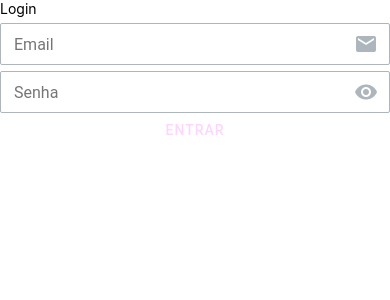
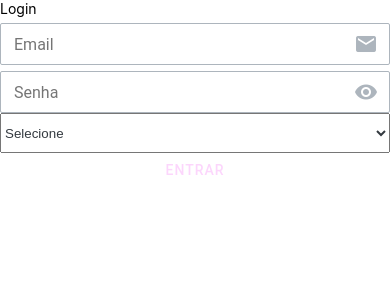
Before and after one commit to lucassmsilva/sirius, a React Native app: screen / in a window 390 px wide. Shown: the top 300 px of the page. Built offline with nearby package versions, Linux system fonts and the light colour scheme.

Commit message:
controlled picker

```diff
--- a/package.json
+++ b/package.json
@@ -10,12 +10,14 @@
     "lint": "eslint . --ext .js,.jsx,.ts,.tsx"
   },
   "dependencies": {
+    "@react-native-picker/picker": "^2.4.0",
     "react": "17.0.2",
     "react-extras": "^3.0.0",
     "react-hook-form": "^7.29.0",
     "react-native": "0.68.0",
     "react-native-modern-datepicker": "^1.0.0-beta.91",
     "react-native-paper": "^4.12.0",
+    "react-native-smooth-picker": "^1.1.5",
     "react-native-vector-icons": "^9.1.0",
     "styled-components": "^5.3.5",
     "yup": "^0.32.11"
--- a/src/components/ControlledDatePicker/DatePicker.tsx
+++ b/src/components/ControlledDatePicker/DatePicker.tsx
@@ -1,7 +1,7 @@
 import React, { useState } from 'react';
 import { Keyboard } from 'react-native'
 import { Controller } from 'react-hook-form';
-import { ErrorText } from './styles';
+import { ErrorText } from '../../styles';
 import { Portal, Modal, TextInput, Button } from 'react-native-paper';
 // import TextInputMask from 'react-native-text-input-mask';
 // import { If } from 'react-extras';
--- a/src/components/ControlledInput/ControlledInput.tsx
+++ b/src/components/ControlledInput/ControlledInput.tsx
@@ -1,7 +1,7 @@
 import React, { useState } from 'react';
 import { ControlledTextFieldProps } from './types';
 import { Controller } from 'react-hook-form';
-import { ErrorText } from './styles';
+import { ErrorText } from '../../styles';
 import { TextInput } from 'react-native-paper';
 import { customColors } from '../../theme';
 
@@ -36,7 +36,7 @@ const ControlledInput = ({name, control, type, label, required, icon}: Controlle
                             onChangeText={onChange}
                             error={!!error}
                             selectionColor={customColors.bgLight}
-                            outlineColor={customColors.textDark}
+                            outlineColor={customColors.grey}
                             activeOutlineColor={customColors.accent}
                             style={{
                                 backgroundColor: customColors.bgLight,
@@ -53,7 +53,7 @@ const ControlledInput = ({name, control, type, label, required, icon}: Controlle
                                             }
                                         }
                                     }
-                                    color={customColors.textDark}
+                                    color={customColors.grey}
                                 />
                                 )
 
--- /dev/null
+++ b/src/components/ControlledPicker/ControlledPicker.tsx
@@ -0,0 +1,62 @@
+import React, { useState } from 'react';
+import { Picker } from '@react-native-picker/picker';
+import { ControlledPickerProps } from './types';
+import { Controller } from 'react-hook-form';
+import { ErrorText } from '../../styles';
+import { customColors } from '../../theme';
+import { PickerField } from './styles';
+import { View } from 'react-native';
+
+const ControlledPicker = ({ name, control, items, required }: ControlledPickerProps) => {
+
+    items = (items ?? []).filter(item => item != undefined);
+    console.log(items)
+
+    return (
+        <React.Fragment>
+            <Controller
+                name={name}
+                control={control}
+                render={({ field: { onChange, value }, fieldState: { error } }) => (
+                    <React.Fragment>
+                        <PickerField>
+                            <Picker
+                                testID="basic-picker"
+                                mode='dropdown'
+                                selectedValue={value}
+                                onValueChange={onChange}
+                                style={{
+                                    height: 40,
+                                    alignItems: 'center',
+                                    bottom: 6,
+                                    color: (error)? customColors.error :((value == '')? customColors.textMuted : customColors.textDark)
+                                }}
+                            >
+                                {items.map((item, index) => (
+                                    <Picker.Item
+                                        key={index}
+                                        color={customColors.textDark}
+                                        label={item.label}
+                                        value={item.value}
+                                    />
+                                ))}
+                            </Picker>
+                        </PickerField>
+                        {error && (
+                            <View style={{width: '100%'}}>
+                                <ErrorText>{error ? error.message : null}</ErrorText>
+                            </View>
+                        )}
+                    </React.Fragment>
+
+
+                )}
+                rules={{ required: required }}
+            />
+        </React.Fragment>
+
+    );
+
+}
+
+export default ControlledPicker;
--- /dev/null
+++ b/src/components/ControlledPicker/styles.tsx
@@ -0,0 +1,10 @@
+import { View } from "react-native";
+import styled from "styled-components";
+import { customColors } from "../../theme";
+
+export const PickerField = styled(View)`
+width: 100%;
+height: 40px;
+border: 1px solid;
+border-color: ${customColors.grey}
+`;
--- /dev/null
+++ b/src/components/ControlledPicker/types.ts
@@ -0,0 +1,13 @@
+import { Control, FieldValues } from 'react-hook-form';
+
+type PickerItem = {
+    label: string;
+    value: string | number;
+}
+
+export type ControlledPickerProps = {
+    name: string;
+    items: Array<PickerItem>
+    control: Control<FieldValues, any>;
+    required?: boolean;
+}
--- a/src/components/LoginForm/LoginForm.tsx
+++ b/src/components/LoginForm/LoginForm.tsx
@@ -4,7 +4,8 @@ import { yupResolver } from '@hookform/resolvers/yup';
 import * as yup from "yup";
 import ControledInput from "../ControlledInput/ControlledInput";
 import { Container, LoginBox, SubmitButton, SubmitText, TextField, Title } from "./styles";
-import { Keyboard, TouchableWithoutFeedback } from 'react-native';
+import { Keyboard, TouchableWithoutFeedback, View } from 'react-native';
+import ControlledPicker from "../ControlledPicker/ControlledPicker";
 
 
 export default function LoginForm() {
@@ -12,14 +13,16 @@ export default function LoginForm() {
     type LoginProps = {
         email: string;
         password: string;
+        picker: string;
     }
 
     const schema = yup.object({
         email: yup.string().email('Deve ser um email válido').required('Obrigatório'),
         password: yup.string().min(8, 'Minímo de 8 caracteres').required('Obrigatório'),
+        picker: yup.string().required('Obrigatório'),
     }).required();
 
-    const { control, handleSubmit, formState: { errors } } = useForm<LoginProps>({
+    const { control, handleSubmit, formState: { errors } } = useForm<any>({
         defaultValues: {
           email: '',
           password: '',
@@ -28,6 +31,25 @@ export default function LoginForm() {
     });
 
     const onSubmit = data => console.log(data);
+
+    let pickerOptions = [
+        {
+            label: 'Selecione',
+            value: ''
+        },
+        {
+            label: 'Java',
+            value: 'java'
+        },
+        {
+            label: 'Javascript',
+            value: 'js'
+        },
+        {
+            label: 'PYTHON',
+            value: 'py'
+        },
+    ];
 
 
     return (
@@ -57,10 +79,21 @@ export default function LoginForm() {
                             />
                         </TextField>
 
+                    <TextField>
+                        <ControlledPicker
+                                control={control}
+                                name="picker"
+                                items={pickerOptions}
+                                required={false}
+                        />
+                    </TextField>
 
+
+                    <View style={{alignItems: 'center', width: '100%'}}>
                         <SubmitButton onPress={handleSubmit(onSubmit)} title="Submit">
                             <SubmitText>Entrar</SubmitText>
                         </SubmitButton>
+                    </View>
                     </LoginBox>
             </Container>
         </TouchableWithoutFeedback>
--- a/src/components/LoginForm/styles.tsx
+++ b/src/components/LoginForm/styles.tsx
@@ -26,13 +26,16 @@ export const Title = styled(Text)`
     font-size: ${customFonts.extraLarge}px;
     font-weight: bold;
     margin: 10px 0px;
+    color: ${customColors.textDark};
 `;
 
 export const TextField = styled(View)`
     width: 90%;
 `;
 
+
 export const SubmitButton = styled(Button)`
+
     background-color: ${customColors.secondary};
     width: 60%;
 `;
--- a/src/components/ControlledInput/styles.tsx
+++ b/src/styles.tsx
@@ -1,11 +1,8 @@
 import styled from 'styled-components';
-import { TextInput } from 'react-native-paper';
 import { Text } from 'react-native'
-import { customFonts, customColors } from '../../theme';
+import { customFonts, customColors } from './theme';
 
 export const ErrorText = styled(Text)`
-    margin-left: 0px;
-    margin-bottom: 10px;
     font-size: ${customFonts.small}px;
     color: ${customColors.error};
 `;
--- a/src/theme.ts
+++ b/src/theme.ts
@@ -31,8 +31,10 @@ export const customColors = {...{
     primary: '#e3e3',
     secondary: '#0275d8',
     accent: '#f1c40f',
-    error: '#ff3333',
+    error: '#B00020',
+    grey: '#adb5bd',
     bgLight: '#fff',
     textLight: '#fff',
-    textDark: '#adb5bd',
+    textMuted: '#6C757D',
+    textDark: '#343A40',
 }, ...themeDark}
```
Also changed, not shown: src/components/ControlledDatePicker/styles.tsx (deleted, +0 -9 lines), src/components/ControlledPicker/index.tsx (added), 1 other file (tests, documents, lock files or other folders).
